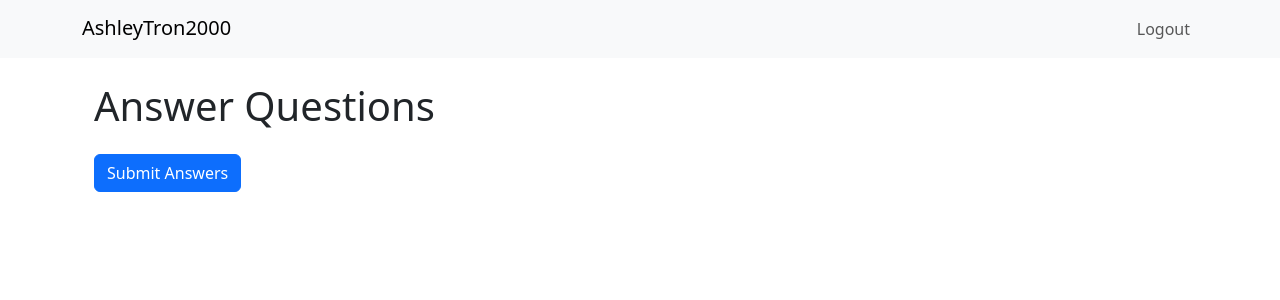
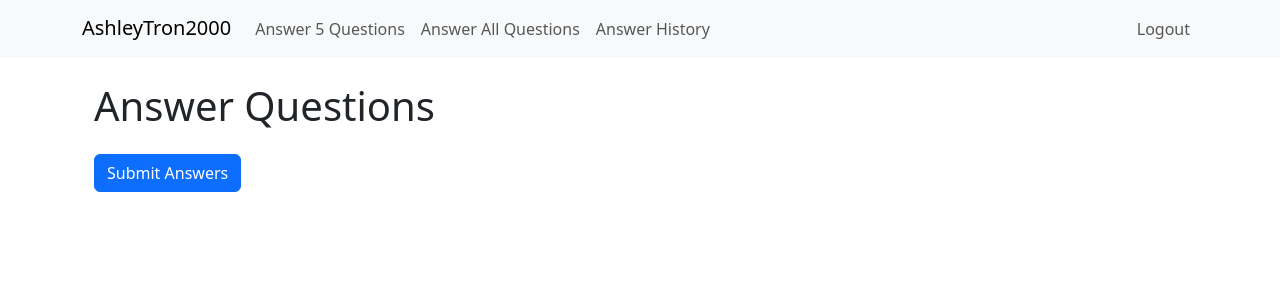
Before and after one commit to pwpaul/MoodTrack, a Django app: page /answer-five/ in a window 1280 px wide. Shown: the top 300 px of the page. Run offline with Django 5.2, Linux system fonts and the light colour scheme; the visitor is signed in with stand-in values (Sample User, id 1); data that the repository does not hold is empty.

Commit message:
added new view and nav bar

```diff
--- a/moodtracker/tracker/templates/tracker/base.html
+++ b/moodtracker/tracker/templates/tracker/base.html
@@ -13,8 +13,24 @@
 <body>
     <nav class="navbar navbar-expand-lg navbar-light bg-light">
         <div class="container">
-            <h3><a class="navbar-brand" href="#">AshleyTron2000</a></h3>
-            <div class="collapse navbar-collapse">
+            <h3><a class="navbar-brand" href="{% url 'home' %}">AshleyTron2000</a></h3>
+            <button class="navbar-toggler" type="button" data-bs-toggle="collapse" data-bs-target="#navbarMenu">
+                <span class="navbar-toggler-icon"></span>
+            </button>
+            <div class="collapse navbar-collapse" id="navbarMenu">
+                <ul class="navbar-nav me-auto mb-2 mb-lg-0">
+                    {% if user.is_authenticated %}
+                    <li class="nav-item">
+                        <a class="nav-link" href="{% url 'answer_five' %}">Answer 5 Questions</a>
+                    </li>
+                    <li class="nav-item">
+                        <a class="nav-link" href="{% url 'answer_all' %}">Answer All Questions</a>
+                    </li>
+                    <li class="nav-item">
+                        <a class="nav-link" href="{% url 'answer_history' %}">Answer History</a>
+                    </li>
+                    {% endif %}
+                </ul>
                 <ul class="navbar-nav ms-auto">
                     {% if user.is_authenticated %}
                     <li class="nav-item">
--- a/moodtracker/tracker/urls.py
+++ b/moodtracker/tracker/urls.py
@@ -11,7 +11,7 @@ urlpatterns = [
         name="answer_question",
     ),  # Answer a question
     path("answer/", views.answer_question, name="answer_question"),  # Answer question
-    path("answer-five/", views.answer_five_questions, name="answer_five"),
+    path("answer-five/", views.answer_five_questions, name="answer_five"), ## Answer five questions
     path("answer-history/", views.answer_history, name="answer_history"),
     path(
         "question-chart/<int:question_id>/", views.question_chart, name="question_chart"
@@ -22,4 +22,5 @@ urlpatterns = [
         name="login",
     ),
     path("logout/", auth_views.LogoutView.as_view(), name="logout"),
+    path("answer_all/", views.answer_all_questions, name="answer_all"),
 ]
--- a/moodtracker/tracker/views.py
+++ b/moodtracker/tracker/views.py
@@ -5,6 +5,7 @@ from django.shortcuts import render, get_object_or_404, redirect
 from django.utils.timezone import now, timedelta
 from django.contrib.auth.decorators import login_required
 from .models import Question, Answer
+
 
 
 def home(request):  # Home page
@@ -74,6 +75,37 @@ def answer_five_questions(request):
                         created_at=now(),
                     )
         return redirect("answer_five")  # Redirect to refresh with new questions
+
+    context = {"questions": questions, "scale_range": scale_range}
+    return render(request, "tracker/answer_five_questions.html", context)
+
+
+@login_required
+def answer_all_questions(request):
+    # Fetch all questions ordered by their ID or other field if preferred
+    questions = Question.objects.all().order_by("id")
+    scale_range = list(range(1, 11))  # Updated scale range from 1 to 10
+
+    if request.method == "POST":
+        for question in questions:
+            if question.question_type == Question.YES_NO:
+                yes_no_answer = request.POST.get(f"yes_no_{question.id}") == "yes"
+                Answer.objects.create(
+                    question=question,
+                    user=request.user,
+                    yes_no_answer=yes_no_answer,
+                    created_at=now(),
+                )
+            elif question.question_type == Question.SCALE:
+                scale_answer = request.POST.get(f"scale_{question.id}")
+                if scale_answer:
+                    Answer.objects.create(
+                        question=question,
+                        user=request.user,
+                        scale_answer=int(scale_answer),
+                        created_at=now(),
+                    )
+        return redirect("answer_all")  # Redirect back to the same view
 
     context = {"questions": questions, "scale_range": scale_range}
     return render(request, "tracker/answer_five_questions.html", context)
```
